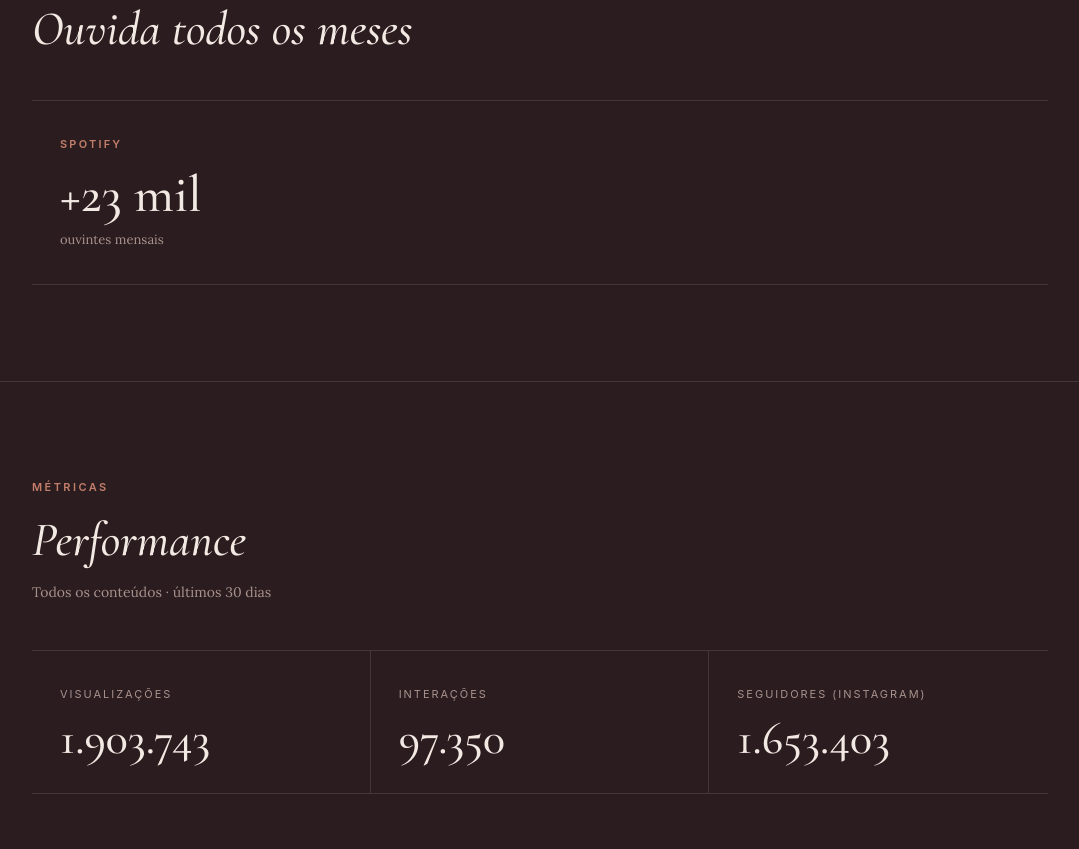
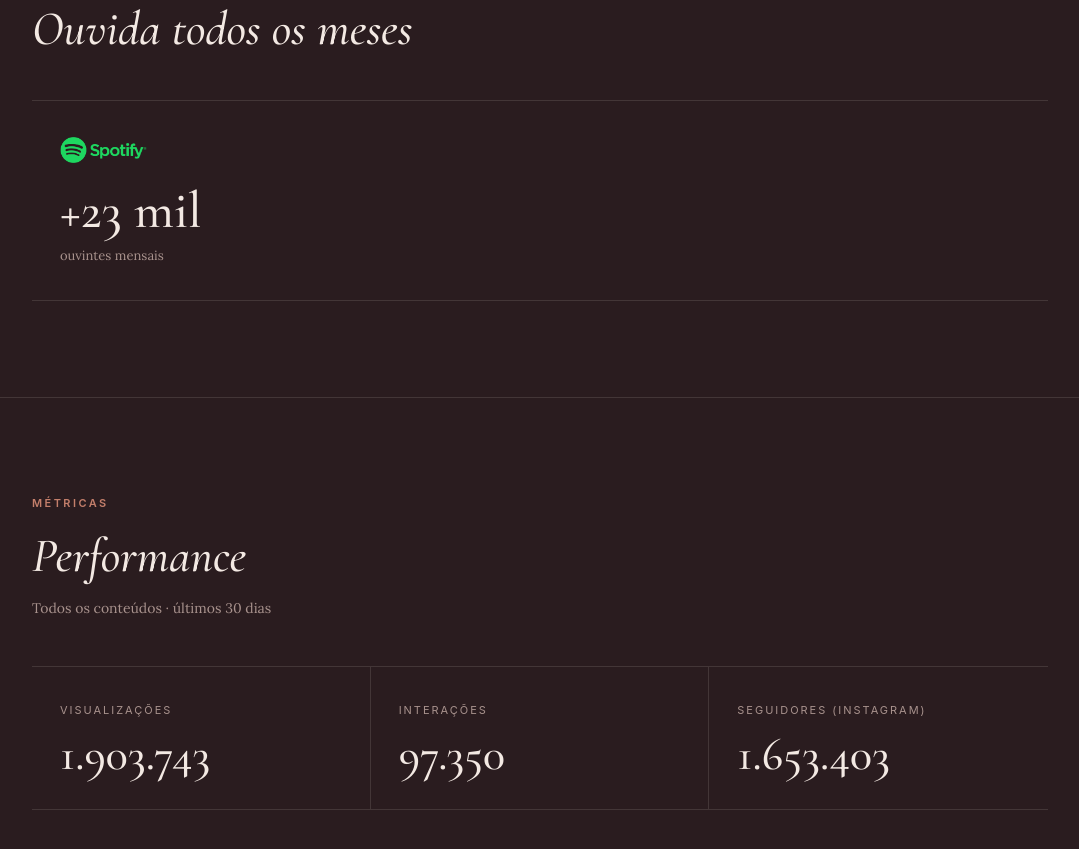
Before and after one commit to cafecomigor/esther-marcos-mediakit, a plain HTML site: page index.html in a window 1280 px wide. Shown: the part 3878-4727 px from the top of the page, without its empty margins (100-1179 px from the left). Drawn offline with nearby package versions, Linux system fonts and the light colour scheme.

Commit message:
Adiciona logo oficial do Spotify no card de ouvintes mensais
Co-Authored-By: Claude Sonnet 5 <noreply@anthropic.com>

```diff
--- a/index.html
+++ b/index.html
@@ -254,7 +254,7 @@
     <h2 class="title">Ouvida todos os meses</h2>
     <div class="platforms" style="border-top:1px solid var(--hairline);">
       <div class="platform-card" style="border-right:none;">
-        <div class="p-name">Spotify</div>
+        <img src="images/logos/spotify.png" alt="Spotify" style="height:26px; width:auto; display:block; margin-bottom:22px;">
         <div class="p-stat">+23 mil</div>
         <div class="p-stat-label">ouvintes mensais</div>
       </div>
```
Also changed, not shown: images/logos/spotify.png (added).
